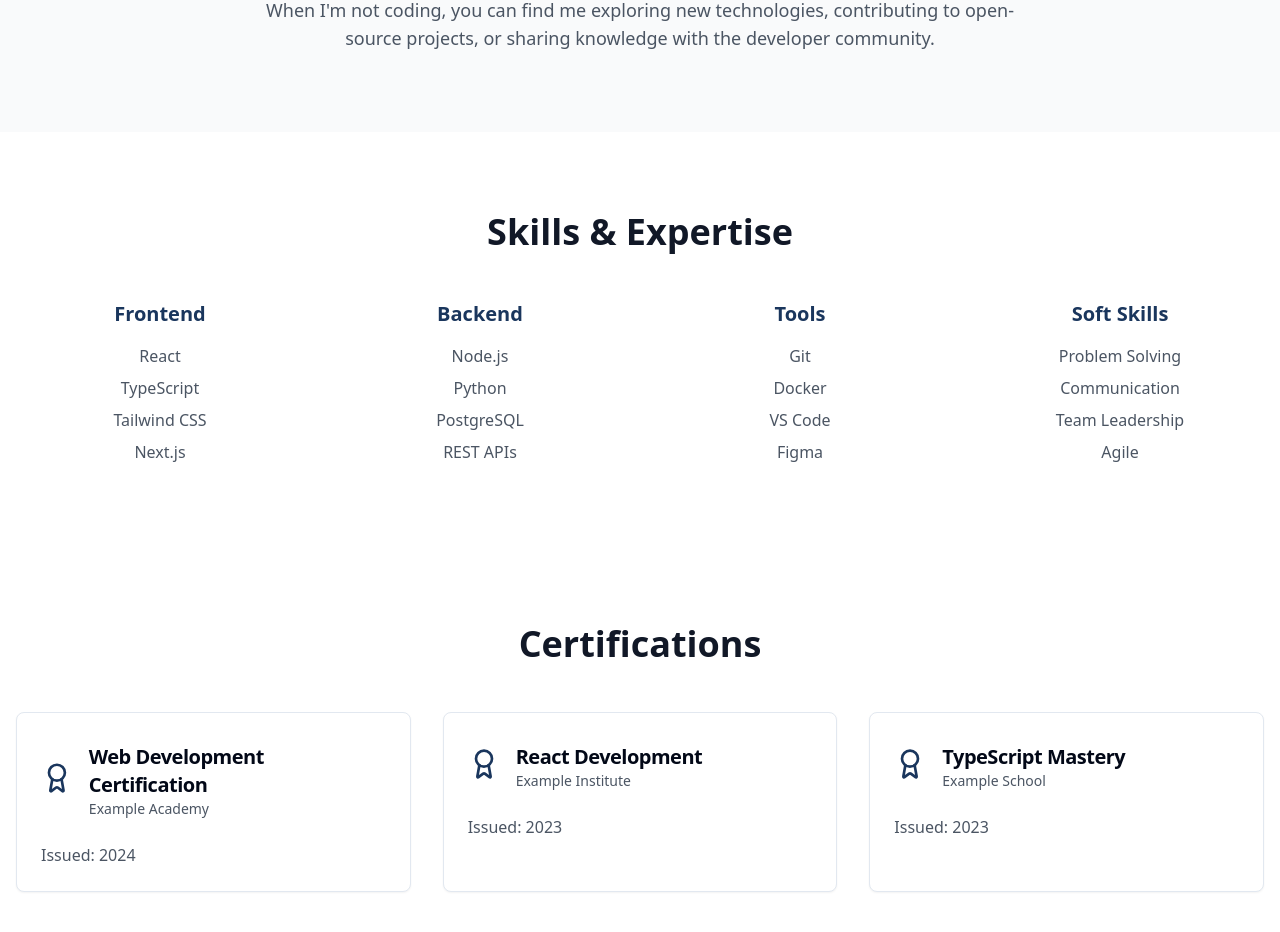
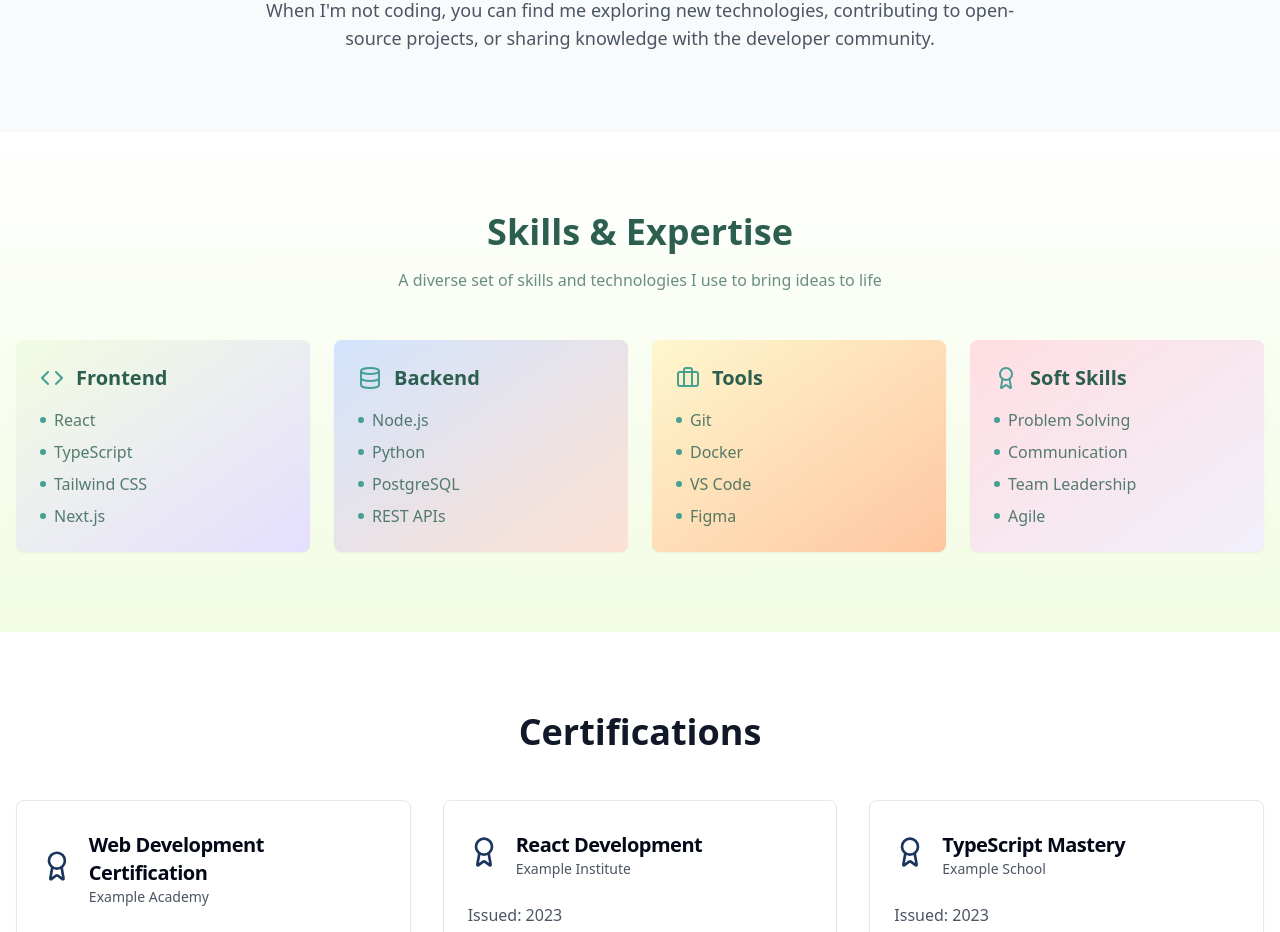
Before and after one commit to karanrai-08/future-me-present, a React (Vite) app: page / in a window 1280 px wide. Shown: the part 1660-2592 px from the top of the page. Built offline with nearby package versions, Linux system fonts and the light colour scheme.

Commit message:
Enhance skills section
Update the skills and expertise section to improve its presentation and content.

```diff
--- a/src/components/Skills.tsx
+++ b/src/components/Skills.tsx
@@ -1,28 +1,73 @@
+
+import { Award, Code, Database, Briefcase } from "lucide-react";
+import { Card, CardContent } from "./ui/card";
 
 export const Skills = () => {
   const skills = [
-    { category: "Frontend", items: ["React", "TypeScript", "Tailwind CSS", "Next.js"] },
-    { category: "Backend", items: ["Node.js", "Python", "PostgreSQL", "REST APIs"] },
-    { category: "Tools", items: ["Git", "Docker", "VS Code", "Figma"] },
-    { category: "Soft Skills", items: ["Problem Solving", "Communication", "Team Leadership", "Agile"] }
+    {
+      category: "Frontend",
+      icon: <Code className="w-6 h-6 text-[#46A094]" />,
+      items: ["React", "TypeScript", "Tailwind CSS", "Next.js"],
+      bgColor: "from-[#F2FCE2] to-[#E5DEFF]"
+    },
+    {
+      category: "Backend",
+      icon: <Database className="w-6 h-6 text-[#46A094]" />,
+      items: ["Node.js", "Python", "PostgreSQL", "REST APIs"],
+      bgColor: "from-[#D3E4FD] to-[#FDE1D3]"
+    },
+    {
+      category: "Tools",
+      icon: <Briefcase className="w-6 h-6 text-[#46A094]" />,
+      items: ["Git", "Docker", "VS Code", "Figma"],
+      bgColor: "from-[#FEF7CD] to-[#FEC6A1]"
+    },
+    {
+      category: "Soft Skills",
+      icon: <Award className="w-6 h-6 text-[#46A094]" />,
+      items: ["Problem Solving", "Communication", "Team Leadership", "Agile"],
+      bgColor: "from-[#FFDEE2] to-[#F1F0FB]"
+    }
   ];
 
   return (
-    <section id="skills" className="py-20 bg-white">
+    <section id="skills" className="py-20 bg-gradient-to-b from-white to-[#F2FCE2]">
       <div className="container px-4 mx-auto">
-        <h2 className="text-3xl md:text-4xl font-bold text-center text-gray-900 mb-12">
+        <div className="text-center mb-12 animate-fade-in">
+          <h2 className="text-3xl md:text-4xl font-bold text-[#2C5F4F] mb-4">
             Skills & Expertise
           </h2>
-        <div className="grid grid-cols-1 md:grid-cols-2 lg:grid-cols-4 gap-8">
+          <p className="text-[#2C5F4F]/70 max-w-2xl mx-auto">
+            A diverse set of skills and technologies I use to bring ideas to life
+          </p>
+        </div>
+        <div className="grid grid-cols-1 md:grid-cols-2 lg:grid-cols-4 gap-6">
           {skills.map((skill, index) => (
-            <div key={index} className="text-center">
-              <h3 className="text-xl font-semibold text-[#1a365d] mb-4">{skill.category}</h3>
+            <Card
+              key={index}
+              className={`overflow-hidden transition-all duration-300 hover:shadow-lg animate-fade-in hover:scale-105 bg-gradient-to-br ${skill.bgColor} border-none`}
+              style={{ animationDelay: `${index * 150}ms` }}
+            >
+              <CardContent className="p-6">
+                <div className="flex items-center gap-3 mb-4">
+                  {skill.icon}
+                  <h3 className="text-xl font-semibold text-[#2C5F4F]">
+                    {skill.category}
+                  </h3>
+                </div>
                 <ul className="space-y-2">
                   {skill.items.map((item, itemIndex) => (
-                  <li key={itemIndex} className="text-gray-600">{item}</li>
+                    <li
+                      key={itemIndex}
+                      className="text-[#2C5F4F]/80 flex items-center gap-2"
+                    >
+                      <span className="w-1.5 h-1.5 rounded-full bg-[#46A094]" />
+                      {item}
+                    </li>
                   ))}
                 </ul>
-            </div>
+              </CardContent>
+            </Card>
           ))}
         </div>
       </div>
```
Lines whose indentation alone changed are shown as unchanged.
